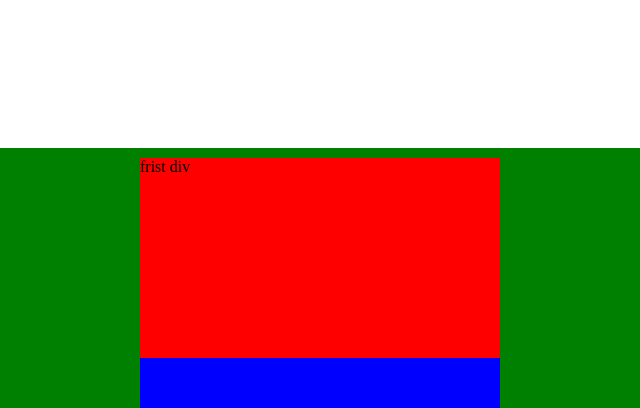
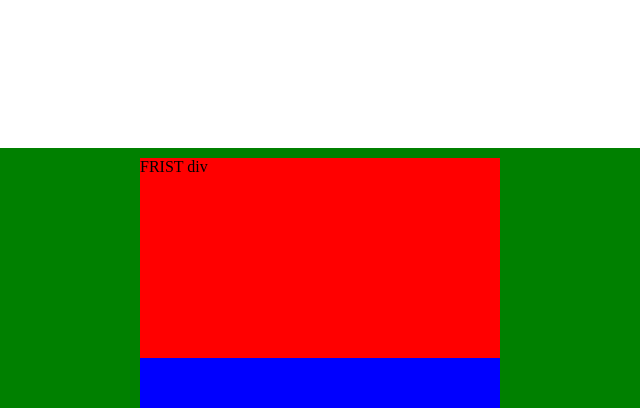
Before and after one commit to ratihpurwanti07/shoppe, a plain HTML site: page index.html in a window 1280 px wide. Shown: the top 408 px of the page, 320-960 px from the left. Drawn offline with nearby package versions, Linux system fonts and the light colour scheme.

Commit message:
Update index.html

```diff
--- a/index.html
+++ b/index.html
@@ -56,7 +56,7 @@
     <h2>This is subtitle</h2>
     <input type="text" id="input-box">
     <div class="divpractive">
-        <div class="frist">frist div</div>
+        <div class="frist">FRIST div</div>
         <div class="second" id="second-box">
             <button onclick="hey()">button frist</button>
             <button>button second</button>
```
